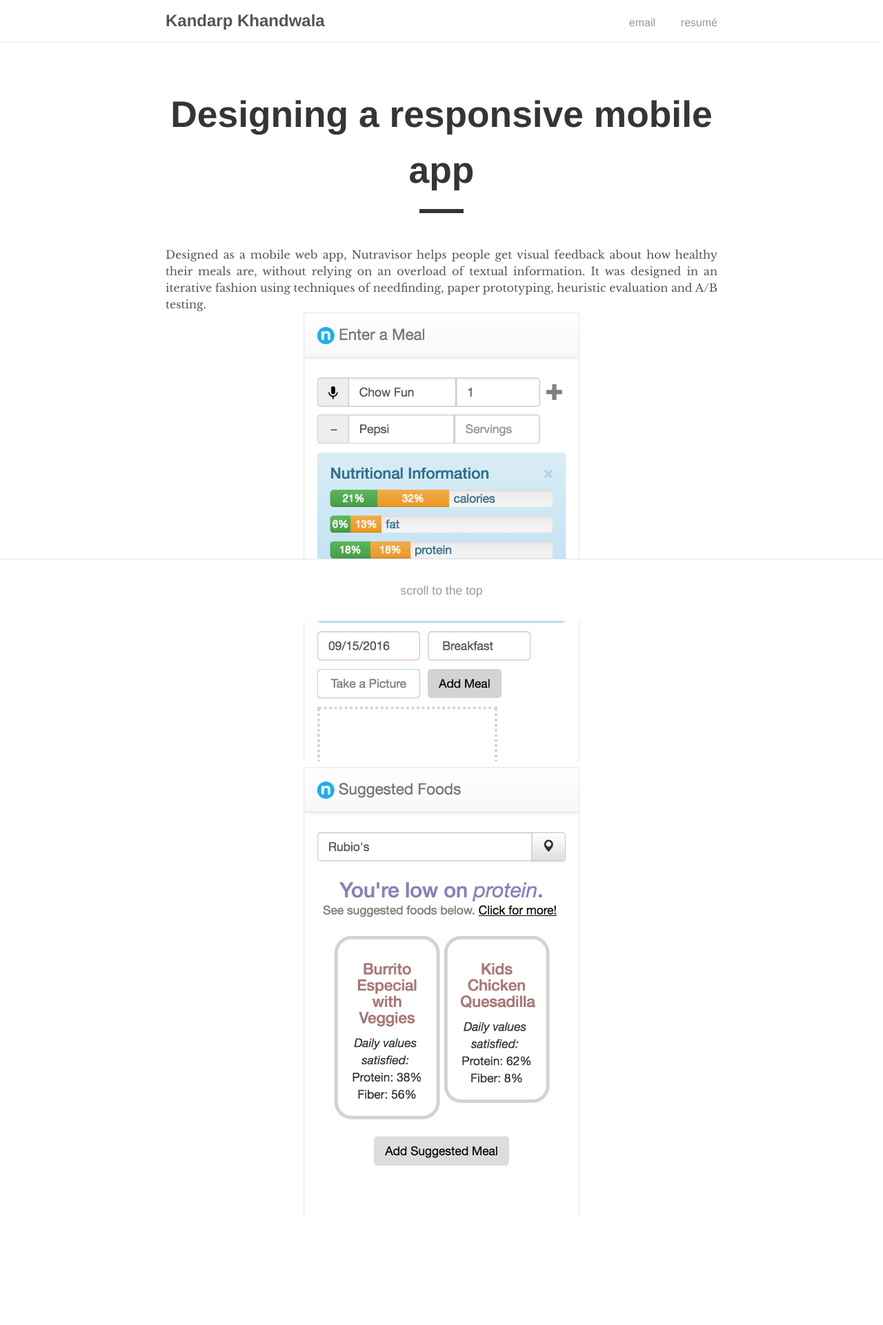
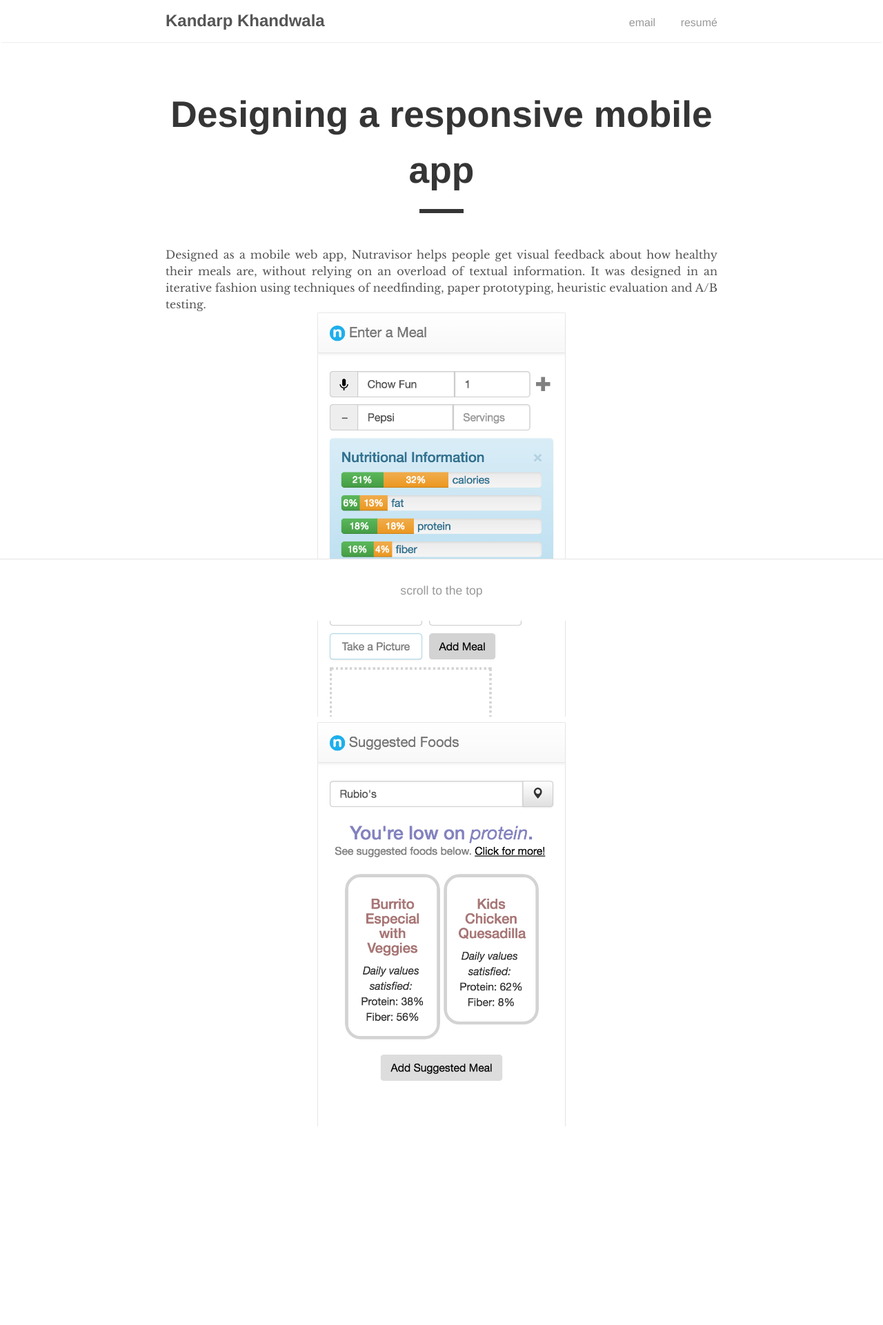
Before and after one commit to kandarpksk/kandarpksk.github.io, a Jekyll site: the page built from _posts/2018-01-27-nutravisor.md, in a window 1280 px wide. Shown: the whole page at 69% size. Built offline with Jekyll 4.4.1, drawn with Linux system fonts in a browser that asks for light colours; after the commit the page ends 1791 px from its top, so only the background shows below that.

Commit message:
Update 2018-01-27-nutravisor.md

```diff
--- a/_posts/2018-01-27-nutravisor.md
+++ b/_posts/2018-01-27-nutravisor.md
@@ -5,6 +5,5 @@
 ---
 
 <!-- elaborate -->
-Designed as a mobile web app, Nutravisor helps people get visual feedback about how healthy their meals are, without relying on an overload of textual information. It was designed in an iterative fashion using techniques of needfinding, paper prototyping, heuristic evaluation and A/B testing.
-<img src="/assets/applied/log-a-meal.png" width="50%" /> <img src="/assets/applied/suggested-foods.png" width="50%" />
+Designed as a mobile web app, Nutravisor helps people get visual feedback about how healthy their meals are, without relying on an overload of textual information. It was designed in an iterative fashion using techniques of needfinding, paper prototyping, heuristic evaluation and A/B testing. <img src="/assets/applied/log-a-meal.png" width="45%" /> <img src="/assets/applied/suggested-foods.png" width="45%" />
 <!-- *home page* -->
```
